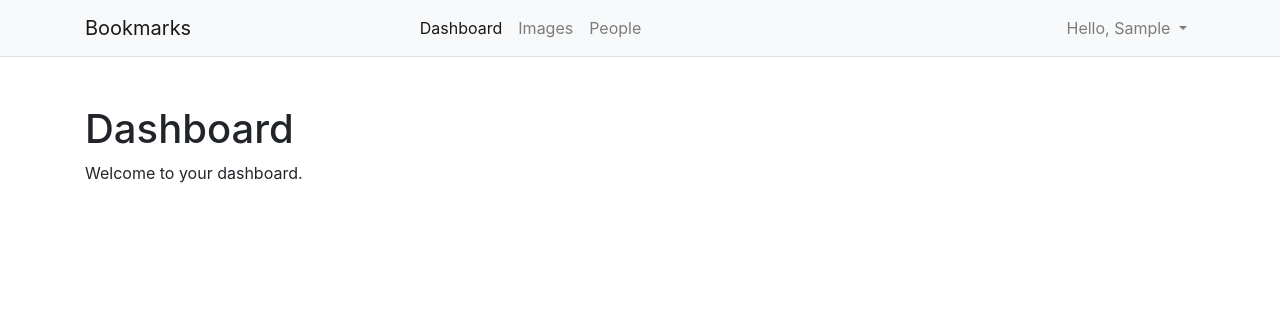
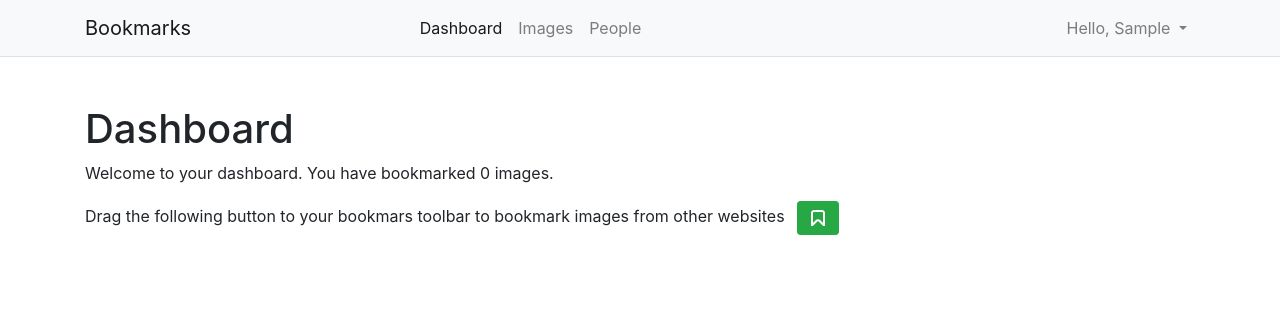
Before and after one commit to yusuphiqbal/bookmarks, a Django app: page /account/ in a window 1280 px wide. Shown: the top 317 px of the page. Run offline with Django 3.2, Linux system fonts and the light colour scheme; the visitor is signed in with stand-in values (Sample User, id 1); data that the repository does not hold is empty; some libraries are stand-ins or nearby versions.

Commit message:
Added bookmarlet launcher button on dashboard

```diff
--- a/account/templates/account/dashboard.html
+++ b/account/templates/account/dashboard.html
@@ -8,7 +8,24 @@
         <div class="row">
             <div class="col">
                 <h1 class="display-5">Dashboard</h1>
-                <p>Welcome to your dashboard.</p>
+                {% with total_images_created=request.user.images_created.count %}
+                    <p>Welcome to your dashboard. You have bookmarked {{ total_images_created }} image{{ total_images_created|pluralize }}.</p>
+                {% endwith %}
+                <p>Drag the following button to your bookmars toolbar to bookmark images from other websites <a href="javascript:{% include 'bookmarklet_launcher.js' %}" class="btn btn-sm btn-success ml-2">
+                    <svg
+                    width="24"
+                    height="24"
+                    viewBox="0 0 24 24"
+                    fill="none"
+                    xmlns="http://www.w3.org/2000/svg"
+                  >
+                    <path
+                      fill-rule="evenodd"
+                      clip-rule="evenodd"
+                      d="M19 20H17.1717L12.7072 15.5354C12.3166 15.1449 11.6835 15.1449 11.2929 15.5354L6.82843 20L5 20V7C5 5.34315 6.34315 4 8 4H16C17.6569 4 19 5.34314 19 7V20ZM17 7C17 6.44772 16.5523 6 16 6H8C7.44772 6 7 6.44772 7 7V17L9.87873 14.1212C11.0503 12.9497 12.9498 12.9497 14.1214 14.1212L17 16.9999V7Z"
+                      fill="currentColor"
+                    />
+                  </svg></a></p>
             </div>
         </div>
     </div>
```
